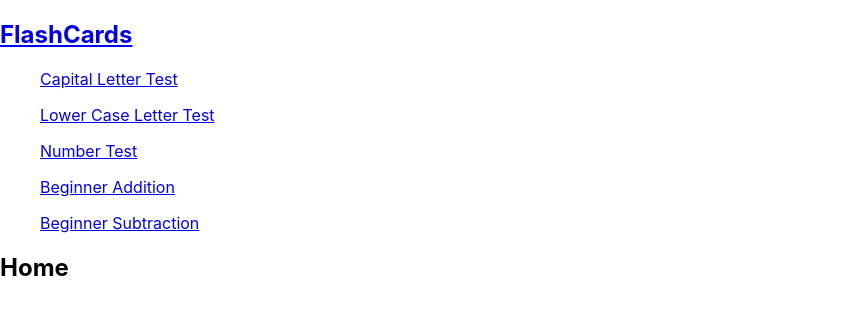
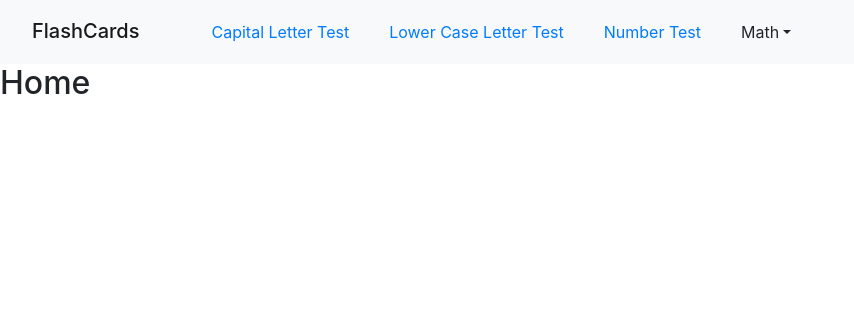
Before and after one commit to Jonathan-84/FlashCards, a React (Create React App) app: page /#/home in a window 1280 px wide. Shown: the top 314 px of the page, without its empty margins (0-854 px from the left). Built offline with nearby package versions, Linux system fonts and the light colour scheme.

Commit message:
started styling the nav

```diff
--- a/public/index.html
+++ b/public/index.html
@@ -3,6 +3,7 @@
   <head>
     <meta charset="utf-8" />
     <link rel="icon" href="%PUBLIC_URL%/favicon.ico" />
+    <link rel="stylesheet" href="https://stackpath.bootstrapcdn.com/bootstrap/4.3.1/css/bootstrap.min.css" integrity="sha384-ggOyR0iXCbMQv3Xipma34MD+dH/1fQ784/j6cY/iJTQUOhcWr7x9JvoRxT2MZw1T" crossorigin="anonymous">
     <meta name="viewport" content="width=device-width, initial-scale=1" />
     <meta name="theme-color" content="#000000" />
     <meta
@@ -40,4 +41,7 @@
       To create a production bundle, use `npm run build` or `yarn build`.
     -->
   </body>
+  <script src="https://code.jquery.com/jquery-3.3.1.slim.min.js" integrity="sha384-q8i/X+965DzO0rT7abK41JStQIAqVgRVzpbzo5smXKp4YfRvH+8abtTE1Pi6jizo" crossorigin="anonymous"></script>
+  <script src="https://cdnjs.cloudflare.com/ajax/libs/popper.js/1.14.3/umd/popper.min.js" integrity="sha384-ZMP7rVo3mIykV+2+9J3UJ46jBk0WLaUAdn689aCwoqbBJiSnjAK/l8WvCWPIPm49" crossorigin="anonymous"></script>
+  <script src="https://stackpath.bootstrapcdn.com/bootstrap/4.1.3/js/bootstrap.min.js" integrity="sha384-ChfqqxuZUCnJSK3+MXmPNIyE6ZbWh2IMqE241rYiqJxyMiZ6OW/JmZQ5stwEULTy" crossorigin="anonymous"></script>
 </html>
--- a/src/App.js
+++ b/src/App.js
@@ -5,7 +5,7 @@ import numbers from './Pages/numbers'
 import newaddition from './Pages/basicaddition'
 import newsubtraction from './Pages/basicsubtraction'
 
-import Tracker from './Components/tracker'
+//import Tracker from './Components/tracker'
 import Navbar from './Components/Navbar.js'
 import React from 'react';
 import { HashRouter, Switch, Route, Redirect } from 'react-router-dom';
--- a/src/Components/Navbar.js
+++ b/src/Components/Navbar.js
@@ -6,16 +6,16 @@ import { Link } from 'react-router-dom';
 function Navbar(){
 
   return (
-      <>
-                <div className='nav-container'>
+
+  <nav className="navbar navbar-expand-lg navbar-light bg-light">
 <h2>
-                      <Link to={"/Home"} className="nav-text"> FlashCards</Link>
+                      <Link to={"/Home"} className=" navbar-brand nav-text nav-link"> FlashCards</Link>
                       </h2>
-                <div className='nav-links'>
-       {/*      <ul >
-                <Link to="/" className="nav-text">Temp</Link>
-                        </ul>*/}
-
+  <button className="navbar-toggler" type="button" data-toggle="collapse" data-target="#navbarNavDropdown" aria-controls="navbarNavDropdown" aria-expanded="false" aria-label="Toggle navigation">
+    <span className="navbar-toggler-icon"></span>
+  </button>
+  <div className="collapse navbar-collapse" id="navbarNavDropdown">
+    <ul className="navbar-nav">
       <ul>
                 <Link to={"/capital"} className="nav-text">Capital Letter Test</Link>
                 </ul>
@@ -25,6 +25,12 @@ function Navbar(){
                 <ul>
                   <Link to={"/numbers"}className="nav-text">Number Test</Link>
                 </ul>
+
+                <ul class="nav-item dropdown">
+        <a className="nav-text dropdown-toggle" id="navbarDropdownMenuLink" data-toggle="dropdown" aria-haspopup="true" aria-expanded="false">
+          Math
+        </a>
+        <div className="dropdown-menu" aria-labelledby="navbarDropdownMenuLink">
         <ul>
                   <Link to={"/newaddition"}className="nav-text">Beginner Addition</Link>
                 </ul>
@@ -32,9 +38,12 @@ function Navbar(){
                   <Link to={"/newsubtraction"}className="nav-text">Beginner Subtraction</Link>
                </ul>
                   </div>
+      </ul>
+       </ul>
         </div>
-      </>
-    );
-  };
 
+</nav>
+
+  )
+}
 export default Navbar;
```
Lines whose indentation alone changed are shown as unchanged.
